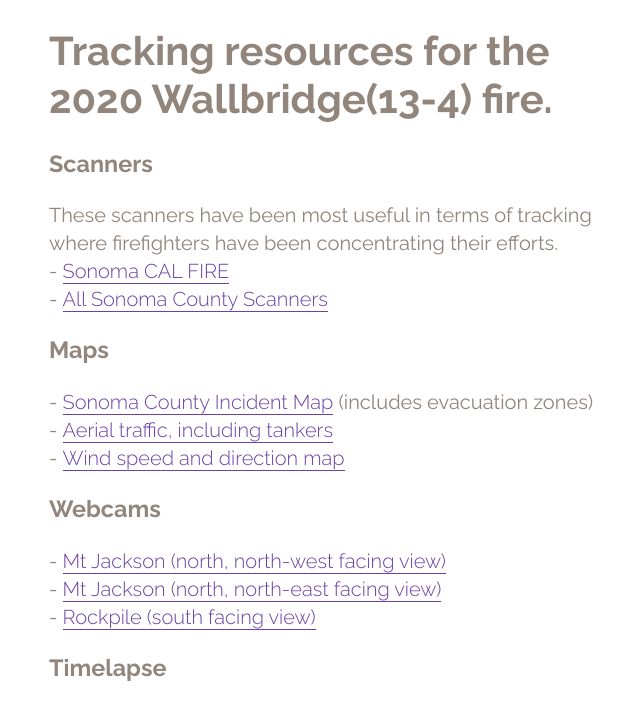
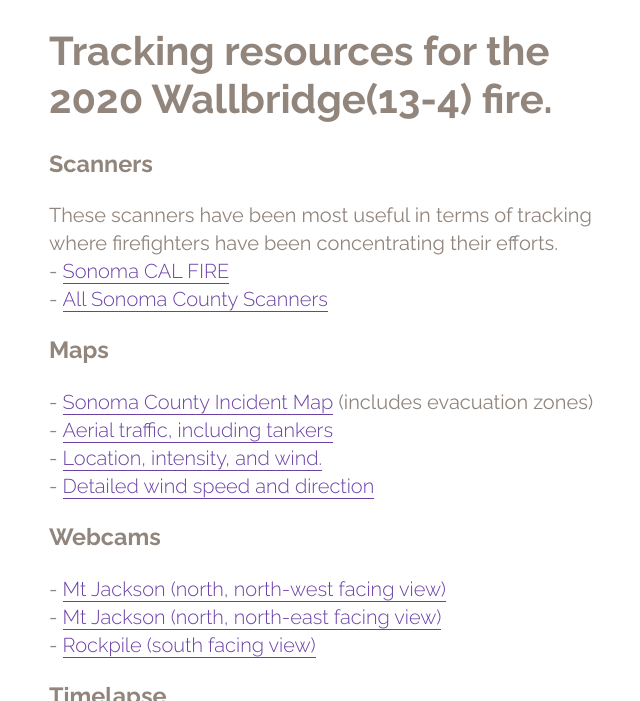
Before and after one commit to levivoelz/levivoelz.github.io, a Jekyll site: the page built from sonoma-county-fire-resources.md, in a window 1280 px wide, cut to the strip 0-701 px from the top of the page. Shown: the whole strip, without its empty margins (291-931 px from the left). Built offline with Jekyll 4.4.1, drawn with Linux system fonts in a browser that asks for light colours; comment, search, counter and statistics services are not loaded.

Commit message:
add new map

```diff
--- a/sonoma-county-fire-resources.md
+++ b/sonoma-county-fire-resources.md
@@ -20,8 +20,8 @@
   <h3>Maps</h3>
   - <a href="https://sonomacounty.maps.arcgis.com/apps/webappviewer/index.html?id=69a0e54e9e2b48c086d122027b21c961" target="_blank">Sonoma County Incident Map</a> (includes evacuation zones)<br />
   - <a href="https://www.flightradar24.com/N470DF/2542f4bc">Aerial traffic, including tankers</a><br />
-  - <a href="https://www.windy.com/?38.537,-122.916,12" target="_blank">Wind speed and direction map</a><br />
-  <!-- - <a href="https://www.sfchronicle.com/projects/california-fire-map/" target='_blank'>SF Chronicle Fire Map</a> -->
+  - <a href='https://sartopo.com/map.html#ll=38.5895,-123.02198&z=12&b=hyb&a=c%2Cmodis_mp%2Cwxd_wspd-01' target='_blank'>Location, intensity, and wind.</a><br />
+  - <a href="https://www.windy.com/?38.537,-122.916,12" target="_blank">Detailed wind speed and direction</a>
 </section>
 <section>
   <h3>Webcams</h3>
```
Also changed, not shown: 1 other file.
